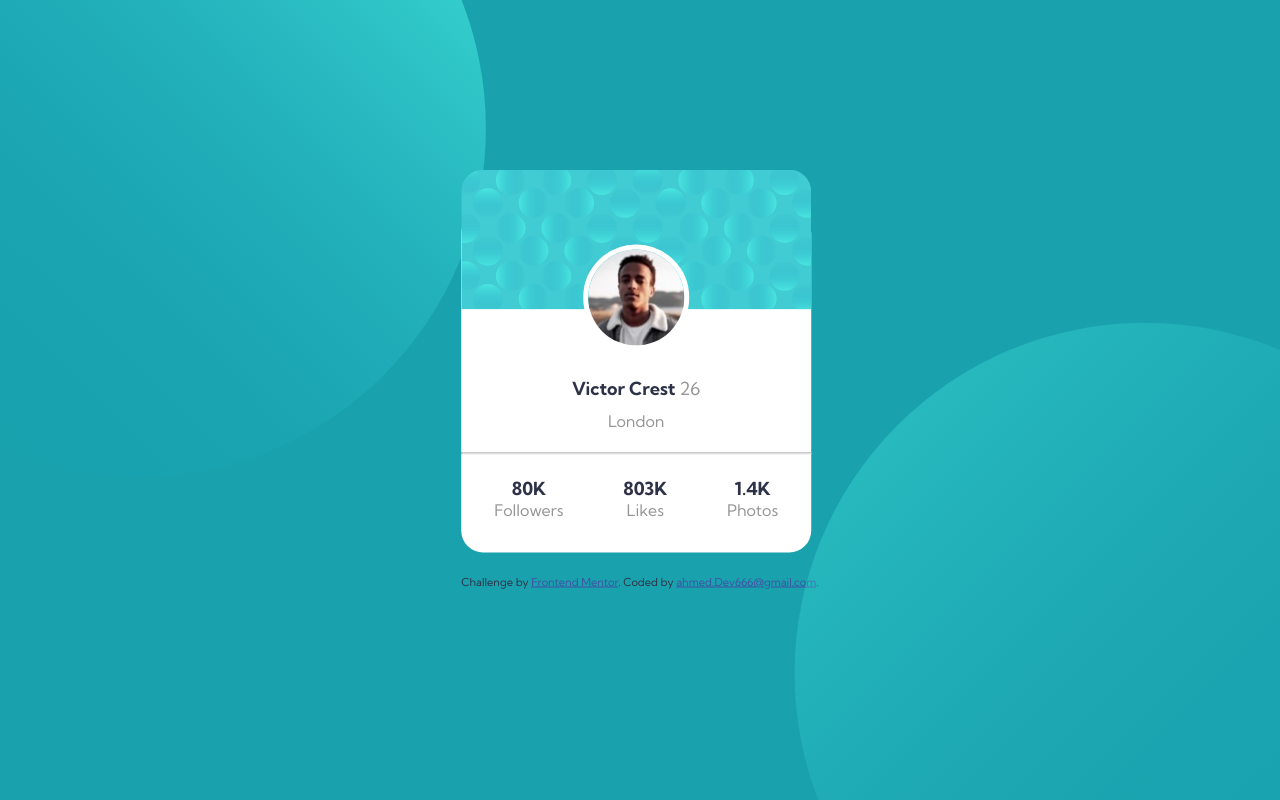
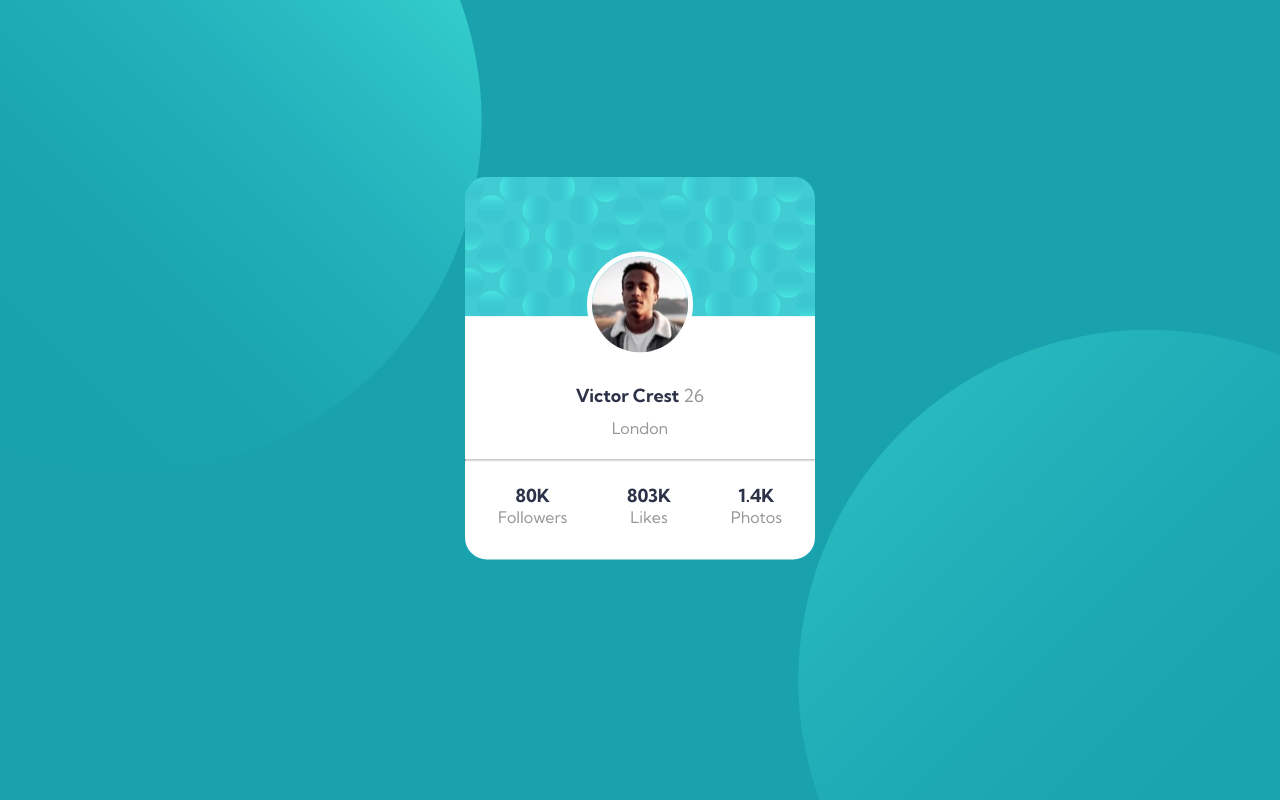
Before and after one commit to devAhmedSixSixSix/profile-card-component, a plain HTML site: page index.html in a window 1280 px wide. Shown: the top 800 px of the page. Drawn offline with Linux system fonts and the light colour scheme.

Commit message:
Update index.html

```diff
--- a/index.html
+++ b/index.html
@@ -4,15 +4,7 @@
   <meta charset="UTF-8">
   <meta name="viewport" content="width=device-width, initial-scale=1.0"> <!-- displays site properly based on user's device -->
 
-  <link rel="icon" type="image/png" sizes="32x32" href="./images/favicon-32x32.png">
-
-  <title>Frontend Mentor | Profile card component</title>
-
-  <!-- Feel free to remove these styles or customise in your own stylesheet 👍 -->
-  <style>
-    .attribution { font-size: 11px; text-align: center; }
-    .attribution a { color: hsl(228, 45%, 44%); }
-  </style>
+  <title>Profile card component</title>
 
   <!-- google fonts -->
   <link rel="preconnect" href="https://fonts.googleapis.com">
@@ -49,11 +41,6 @@
       </div>
     </div>
   </div>
-
-  <div class="attribution">
-    Challenge by <a href="https://www.frontendmentor.io?ref=challenge" target="_blank">Frontend Mentor</a>.
-    Coded by <a href="#">ahmed.Dev666&commat;gmail.com</a>.
-  </div>
   <div class="right-bottom"></div>
 </body>
 </html>
```
